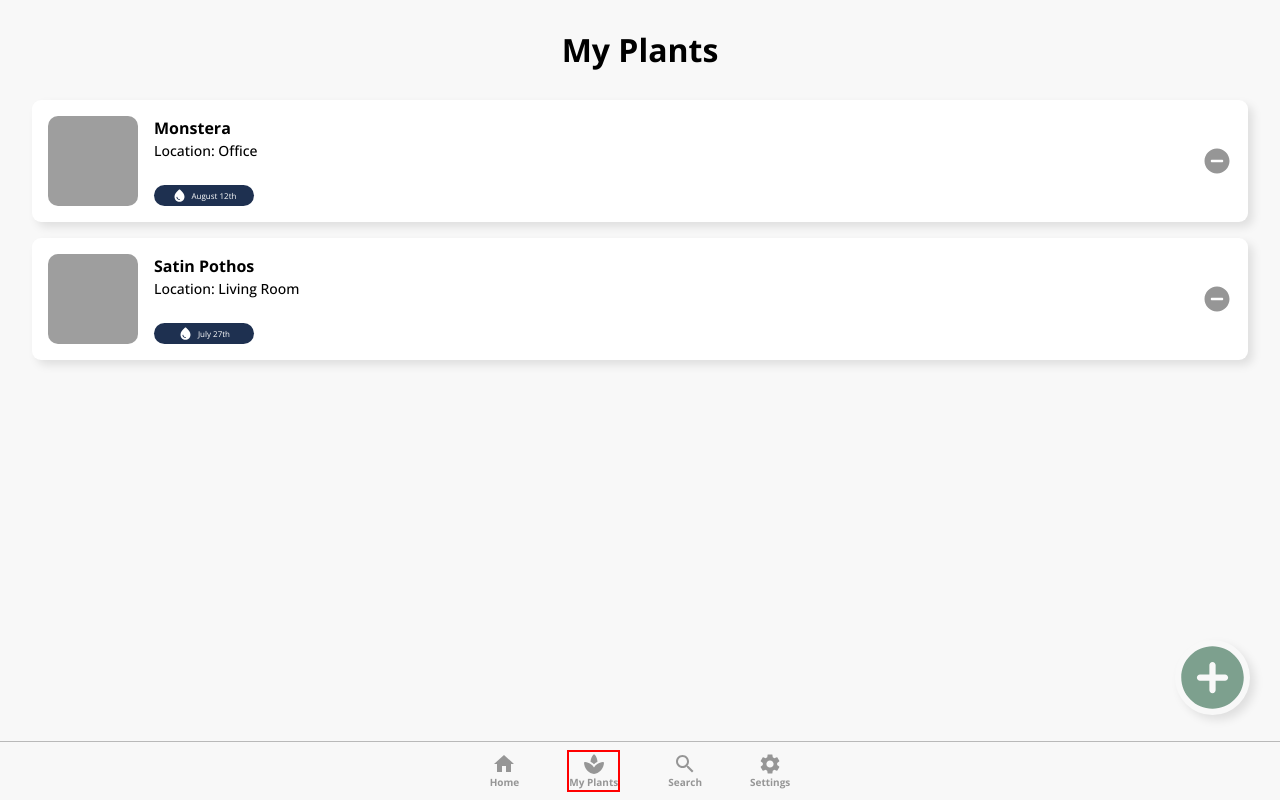
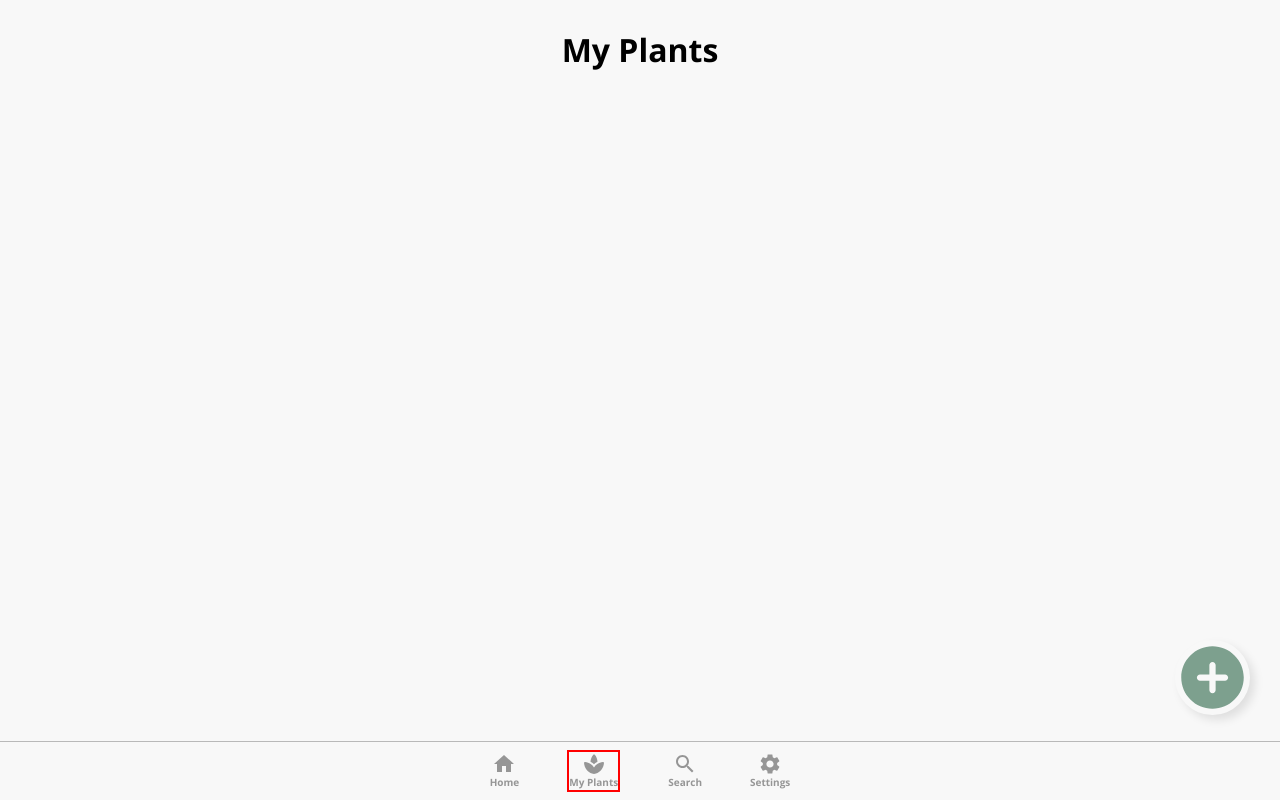
Before and after one commit to Joshua-Farr/react-plant-watering-tracker-app, a React (Vite) app: page /plants in a window 1280 px wide. Built offline with nearby package versions, Linux system fonts and the light colour scheme; grey boxes are pictures that could not be loaded.

Commit message:
Form submit logic and plant rendering

```diff
--- a/src/App.jsx
+++ b/src/App.jsx
@@ -10,8 +10,18 @@ import AddNewPlant from "./components/Pages/AddNewPlant";
 import NewPlantInfoPage from "./components/Pages/NewPlantInfoPage";
 import { BrowserRouter, Routes, Route } from "react-router-dom";
 
+const PlantContext = React.createContext();
+
 export default function App() {
+  const [plants, setPlants] = React.useState([]);
+
+  function addPlant(newPlant) {
+    setPlants((thePlants) => [...thePlants, newPlant]);
+    console.log(`Adding ${newPlant.name} to the plants data!`);
+  }
+
   return (
+    <PlantContext.Provider value={{ plants, addPlant }}>
       <BrowserRouter>
         <Routes>
           <Route path="/" element={<MainLayout />}>
@@ -26,5 +36,8 @@ export default function App() {
           <Route path="newplantinfo" element={<NewPlantInfoPage />}></Route>
         </Routes>
       </BrowserRouter>
+    </PlantContext.Provider>
   );
 }
+
+export { PlantContext };
--- a/src/components/Pages/NewPlantInfoPage.jsx
+++ b/src/components/Pages/NewPlantInfoPage.jsx
@@ -1,25 +1,61 @@
 import "../../styling/NewPlantInfoPage.css";
-import { NavLink } from "react-router-dom";
+import { NavLink, useNavigate } from "react-router-dom";
+import { PlantContext } from "../../../src/App.jsx";
 import React from "react";
 
 export default function NewPlantInfoPage() {
+  const [plantName, setPlantName] = React.useState();
+  const [plantLocation, setPlantLocation] = React.useState();
+  const [wateredDate, setWateredDate] = React.useState();
+  const [waterSchedule, setWaterSchedule] = React.useState();
+
+  const { plants, addPlant } = React.useContext(PlantContext);
+
+  function handleSubmit(e) {
+    e.preventDefault();
+    // const navigate = useNavigate();
+    console.log(plantName, plantLocation, wateredDate, waterSchedule);
+    const newPlant = {
+      name: plantName,
+      location: plantLocation,
+      wateredDate: wateredDate,
+      waterSchedule: waterSchedule,
+    };
+    console.log(newPlant);
+    addPlant(newPlant);
+    console.log(plants);
+    // navigate("..", { relative: "path" });
+  }
+
   return (
     <div className="my-plants-container">
-      <h1>Lets add a new plant to your collection! 🌱</h1>
+      {/* <h1>🌱 Add a plant: </h1> */}
       <img
         src="https://images.pexels.com/photos/3153526/pexels-photo-3153526.jpeg?auto=compress&cs=tinysrgb&w=1260&h=750&dpr=1"
         className="plant-form-img"
       />
       <div className="add-new-plant-form">
-        <form action="">
+        <form id="new-plant-form" onSubmit={handleSubmit}>
           <label>
             Plant Name:
-            <input type="text" className="plant-name-input" />
+            <input
+              type="text"
+              className="plant-name-input"
+              onChange={(e) => {
+                console.log(e.target.value);
+                setPlantName(e.target.value);
+              }}
+            />
           </label>
 
           <label>
             Location:
-            <select>
+            <select
+              value="location"
+              onChange={(e) => {
+                setPlantLocation(e.target.value);
+              }}
+            >
               <option>Select</option>
               <option>Outside</option>
               <option>Office</option>
@@ -35,17 +71,27 @@ export default function NewPlantInfoPage() {
 
           <label>
             When did you last water this plant?
-            <input type="date" className="plant-form-date" />
+            <input
+              type="date"
+              className="plant-form-date"
+              onChange={(e) => {
+                setWateredDate(e.target.value);
+              }}
+            />
           </label>
 
           <label>
             How often does it need watering?
-            <select>
+            <select
+              onChange={(e) => {
+                setWaterSchedule(e.target.value);
+              }}
+            >
               <option>Select</option>
-              <option>Every week</option>
-              <option>Every other week</option>
-              <option>Once a month</option>
-              <option>Every other month</option>
+              <option value="7">Every week</option>
+              <option value="14">Every other week</option>
+              <option value="30">Once a month</option>
+              <option value="60">Every other month</option>
             </select>
           </label>
         </form>
@@ -53,7 +99,9 @@ export default function NewPlantInfoPage() {
           <NavLink to="../plants" relative="path">
             <button className="cancel-button">Cancel</button>
           </NavLink>
-          <button className="submit-button">Submit</button>
+          <button className="submit-button" type="submit" form="new-plant-form">
+            Submit
+          </button>
         </div>
       </div>
     </div>
--- a/src/components/Pages/PlantsPage.jsx
+++ b/src/components/Pages/PlantsPage.jsx
@@ -1,47 +1,34 @@
 import React from "react";
 import AddCircleRoundedIcon from "@mui/icons-material/AddCircleRounded";
 import RemoveCircleRoundedIcon from "@mui/icons-material/RemoveCircleRounded";
+import WaterDropRoundedIcon from "@mui/icons-material/WaterDropRounded";
+import PlantDetails from "../PlantDetails";
 import { NavLink } from "react-router-dom";
-import WaterDropRoundedIcon from "@mui/icons-material/WaterDropRounded";
+import { PlantContext } from "../../App";
 import "../../styling/PlantsPage.css";
 
 export default function PlantsPage() {
+  const { plants } = React.useContext(PlantContext);
+  console.log(plants);
+
+  const plantElements = plants.map((plant) => {
+    return (
+      <PlantDetails
+        name={plant.name}
+        location={plant.location}
+        wateredDate={plant.wateredDate}
+        waterSchedule={plant.waterSchedule}
+      />
+    );
+  });
+
   return (
     <div className="my-plants-container">
       <h1 className="page-title">My Plants</h1>
 
-      <div className="plant-container">
-        <img
-          src="https://images.pexels.com/photos/3125195/pexels-photo-3125195.jpeg?auto=compress&cs=tinysrgb&w=1260&h=750&dpr=2"
-          alt=""
-        />
-        <div className="my-plant-info">
-          <h2 className="my-plant-name">Monstera</h2>
-          <h3 className="my-plant-location">Location: Office</h3>
-          <span className="last-watered-date">
-            <WaterDropRoundedIcon className="water-droplet" />
-            August 12th
-          </span>
-        </div>
-        <RemoveCircleRoundedIcon className="delete-button" />
-      </div>
-
-      <div className="plant-container">
-        <img
-          src="https://images.pexels.com/photos/12123235/pexels-photo-12123235.jpeg?auto=compress&cs=tinysrgb&w=1260&h=750&dpr=2"
-          alt=""
-        />
-        <div className="my-plant-info">
-          <h2 className="my-plant-name">Satin Pothos</h2>
-          <h3 className="my-plant-location">Location: Living Room</h3>
-          <span className="last-watered-date">
-            <WaterDropRoundedIcon className="water-droplet" />
-            July 27th
-          </span>
-        </div>
-        <RemoveCircleRoundedIcon className="delete-button" />
-      </div>
-
+      {/* <PlantDetails />
+      <PlantDetails /> */}
+      {plantElements}
       <NavLink to="/newplantinfo">
         <AddCircleRoundedIcon className="add-plant-button" />
       </NavLink>
--- /dev/null
+++ b/src/components/PlantDetails.jsx
@@ -0,0 +1,28 @@
+import React from "react";
+
+import RemoveCircleRoundedIcon from "@mui/icons-material/RemoveCircleRounded";
+import WaterDropRoundedIcon from "@mui/icons-material/WaterDropRounded";
+
+export default function PlantDetails({
+  name = "Planto",
+  location = "Office",
+  wateredDate = "March 24th",
+}) {
+  return (
+    <div className="plant-container">
+      <img
+        src="https://images.pexels.com/photos/12123235/pexels-photo-12123235.jpeg?auto=compress&cs=tinysrgb&w=1260&h=750&dpr=2"
+        alt=""
+      />
+      <div className="my-plant-info">
+        <h2 className="my-plant-name">{name}</h2>
+        <h3 className="my-plant-location">Location: {location}</h3>
+        <span className="last-watered-date">
+          <WaterDropRoundedIcon className="water-droplet" />
+          {wateredDate}
+        </span>
+      </div>
+      <RemoveCircleRoundedIcon className="delete-button" />
+    </div>
+  );
+}
--- a/src/styling/NewPlantInfoPage.css
+++ b/src/styling/NewPlantInfoPage.css
@@ -1,9 +1,9 @@
 .add-new-plant-form {
   display: inline;
-  border: 1px solid #b9b9b98f;
-  padding: 1.5em;
+  /* border: 1px solid #b9b9b98f; */
+  /* padding: 1.5em; */
   border-radius: 10px;
-  box-shadow: 5px 5px 10px rgba(0, 0, 0, 0.1);
+  /* box-shadow: 5px 5px 10px rgba(0, 0, 0, 0.1); */
 }
 
 label {
@@ -44,7 +44,7 @@ label {
   display: flex;
   justify-content: center;
   gap: 1.5em;
-  margin-top: 90px;
+  margin-top: 60px;
 }
 
 .my-plants-container {
```
Lines whose indentation alone changed are shown as unchanged.
